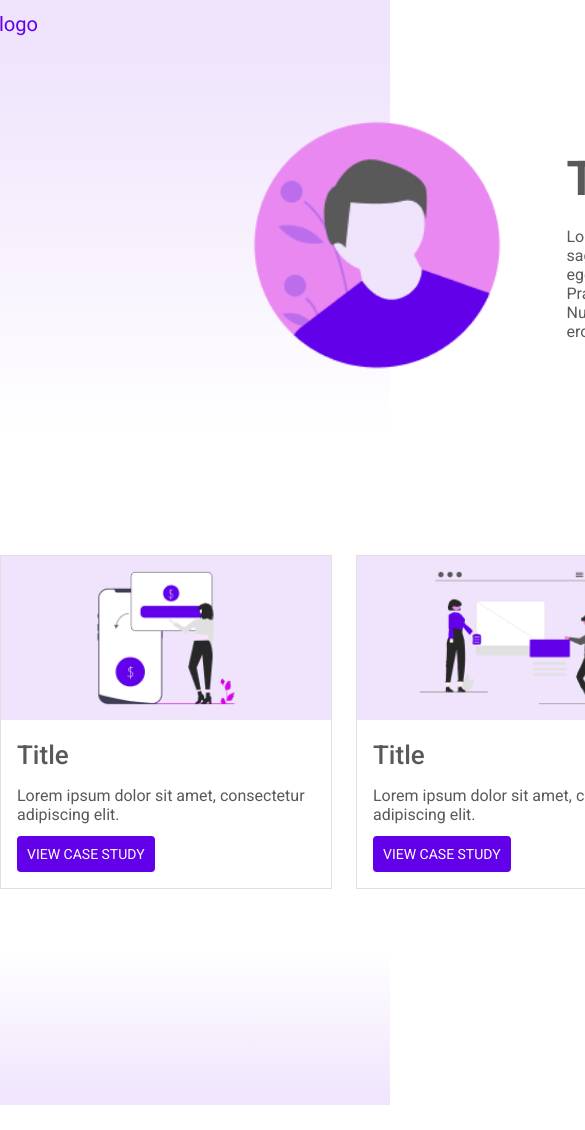
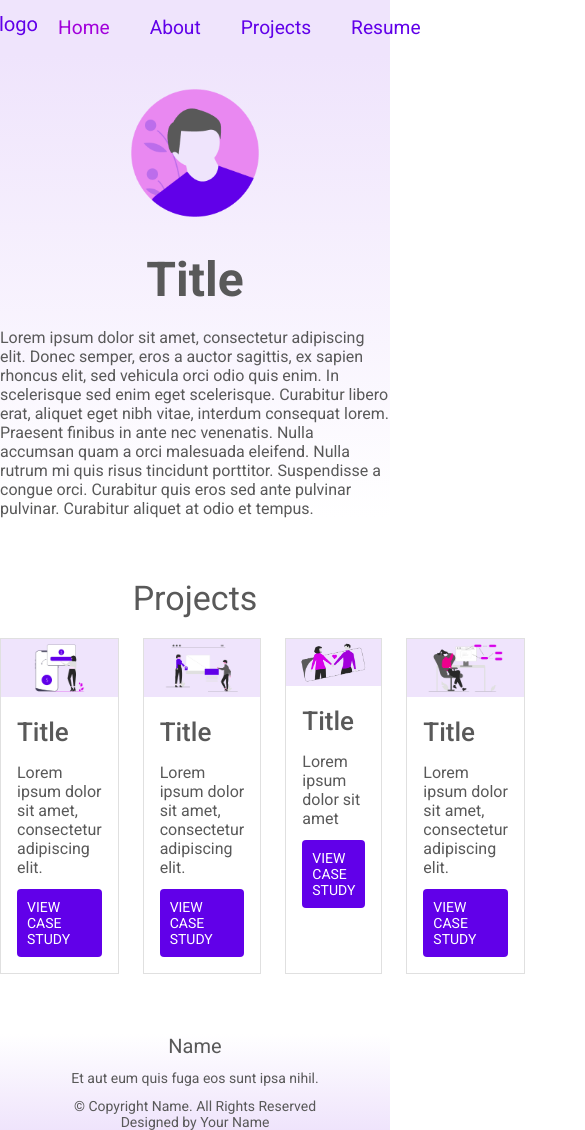
Before and after one commit to hooman-faily/Portfolio-Code-Template-HTML-CSS, a plain HTML site: page index.html in a window 390 px wide. Shown: the top 1130 px of the page, 585 px wide, since content can reach past the window. Before the commit the page ends 1105 px from the top, so only its background shows below. Drawn offline with Linux system fonts and the light colour scheme.

Commit message:
part2 added

```diff
--- a/css/style.css
+++ b/css/style.css
@@ -1,61 +1,3 @@
-/* body{
-    background: var(--Primary-gradient);
-}
-
-
-.nav-link{
-    color: var(--Primary);
-}
-.nav-link:hover{
-    color: var(--Primary-dark);
-}
-.nav-link.active{
-    color: var(--Secondary-dark);
-}
-.navbar-nav .dropdown-menu {
-    left: unset;
-    right: 0;
-}
-.dropdown-item{
-    color: var(--Primary);
-}
-.dropdown-item:hover{
-    color: var(--Primary);
-    background-color: var(--Primary-extra-light);
-}
-.mainContent{
-    padding: 100px 0px;
-    display: flex;
-    justify-content: center;
-    align-items: center;
-}
-
-.projectsArea{
-    padding: 50px 0px;
-    display: flex;
-    justify-content: center;
-    align-items: center;
-}
-.projectsArea .card{
-    margin-top: 30px;
-}
-.projectsArea .card a{
-    display: block;
-}
-.projectCard{
-    height: 128px;
-    object-fit: contain;
-    padding: 20px;
-    background-color: var(--Secondary-extra-light);
-}
-
-footer{
-    margin-top: 100px;
-    padding: 30px;
-    text-align: center;
-    background: var(--Primary-gradient-rev);
-}
- */
 body{
     margin: 0;
     font-family: 'Roboto', sans-serif;
@@ -68,7 +10,7 @@ body{
     display: flex;
     justify-content: space-between;
     align-items: center;
-    width: 1400px;
+    width: var(--container-width);
     margin: auto;
  }
 
@@ -98,7 +40,7 @@ body{
 
  .heroContainer{
     margin: auto;
-    width: 1400px;
+    width: var(--container-width);
     display: flex;
     align-items: center;
     justify-content: center;
@@ -125,7 +67,7 @@ body{
  }
 
  .projects{
-    width: 1400px;
+    width: var(--container-width);
     margin: auto;
     margin-top: 60px;
  }
@@ -189,9 +131,8 @@ body{
     margin-top: 60px;
  }
  .footerContainer{
-    width: 1400px;
+    width: var(--container-width);
     margin: auto;
-    padding: 30px;
     text-align: center;
  }
  .footerTitle{
@@ -215,3 +156,42 @@ body{
     margin-bottom: 0;
     margin-top: 0.75rem;
  }
+
+
+ @media all and (max-width: 1400px) {
+   .heroImage {
+      width: 20%;
+  }
+  .heroContent {
+      width: 60%;
+   }
+}
+
+@media all and (max-width: 1200px) {
+   .heroImage {
+      padding: 20px;
+  }
+}
+
+@media all and (max-width: 992px) {
+   .heroImage {
+      width: 20%;
+  }
+  .heroContent {
+      width: 80%;
+   }
+}
+@media all and (max-width: 768px) {
+   .heroContainer{
+      flex-direction: column;
+   }
+   .heroTitle{
+      text-align: center;
+   }
+   .heroImage {
+      width: 40%;
+  }
+  .heroContent {
+      width: 100%;
+   }
+}
--- a/css/variables.css
+++ b/css/variables.css
@@ -36,4 +36,31 @@
    --font-size-body-small: 0.875rem;
    --font-size-button: 0.875rem;
    --font-size-navigation: 1.2rem;
+   --container-width: 1400px;
 }
+
+@media all and (max-width: 1400px) {
+   :root{
+      --container-width: 1140px;
+   }
+}
+@media all and (max-width: 1200px) {
+   :root{
+      --container-width: 960px;
+   }
+}
+@media all and (max-width: 992px) {
+   :root{
+      --container-width: 720px;
+   }
+}
+@media all and (max-width: 768px) {
+   :root{
+      --container-width: 540px;
+   }
+}
+@media all and (max-width: 576px) {
+   :root{
+      --container-width: 100%;
+   }
+}
```
Also changed, not shown: 5 other files.
